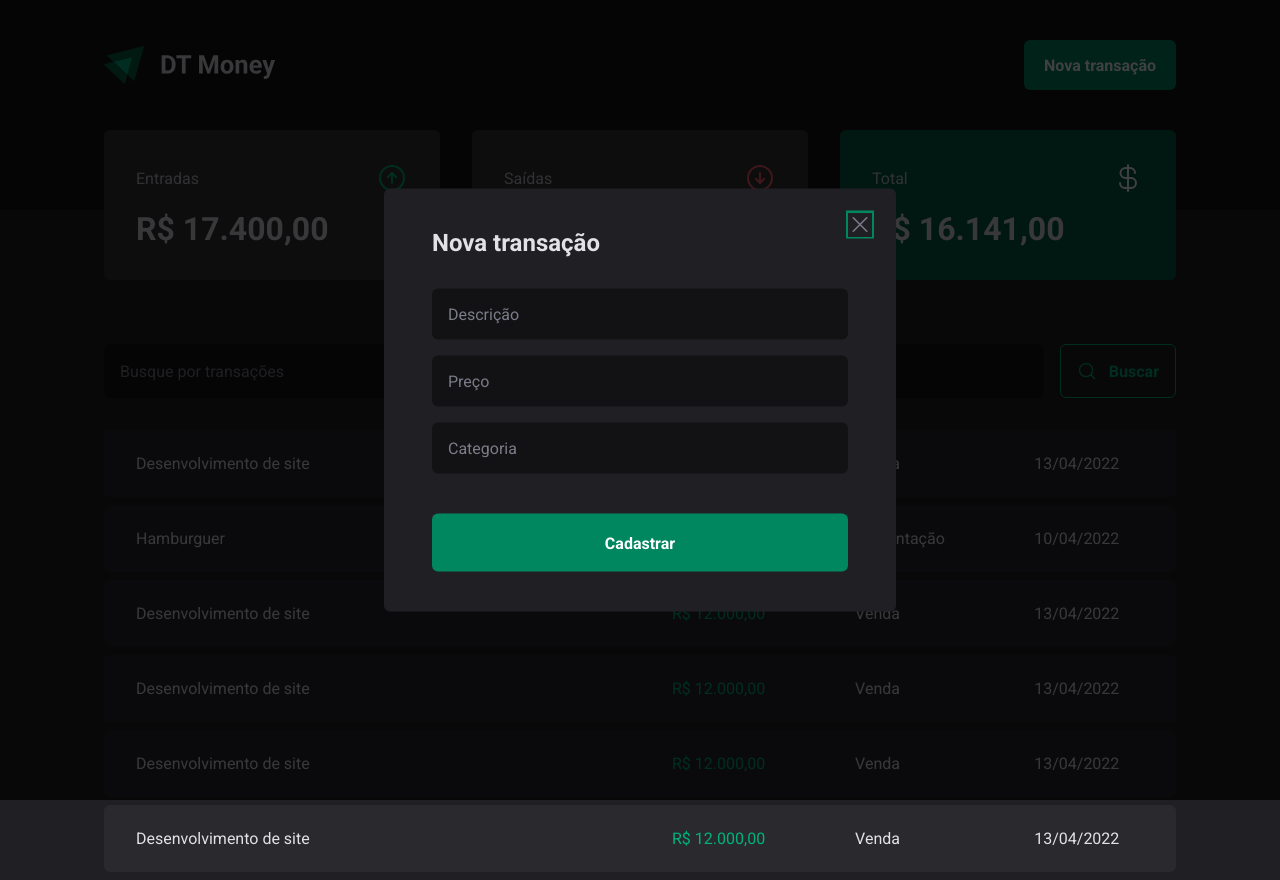
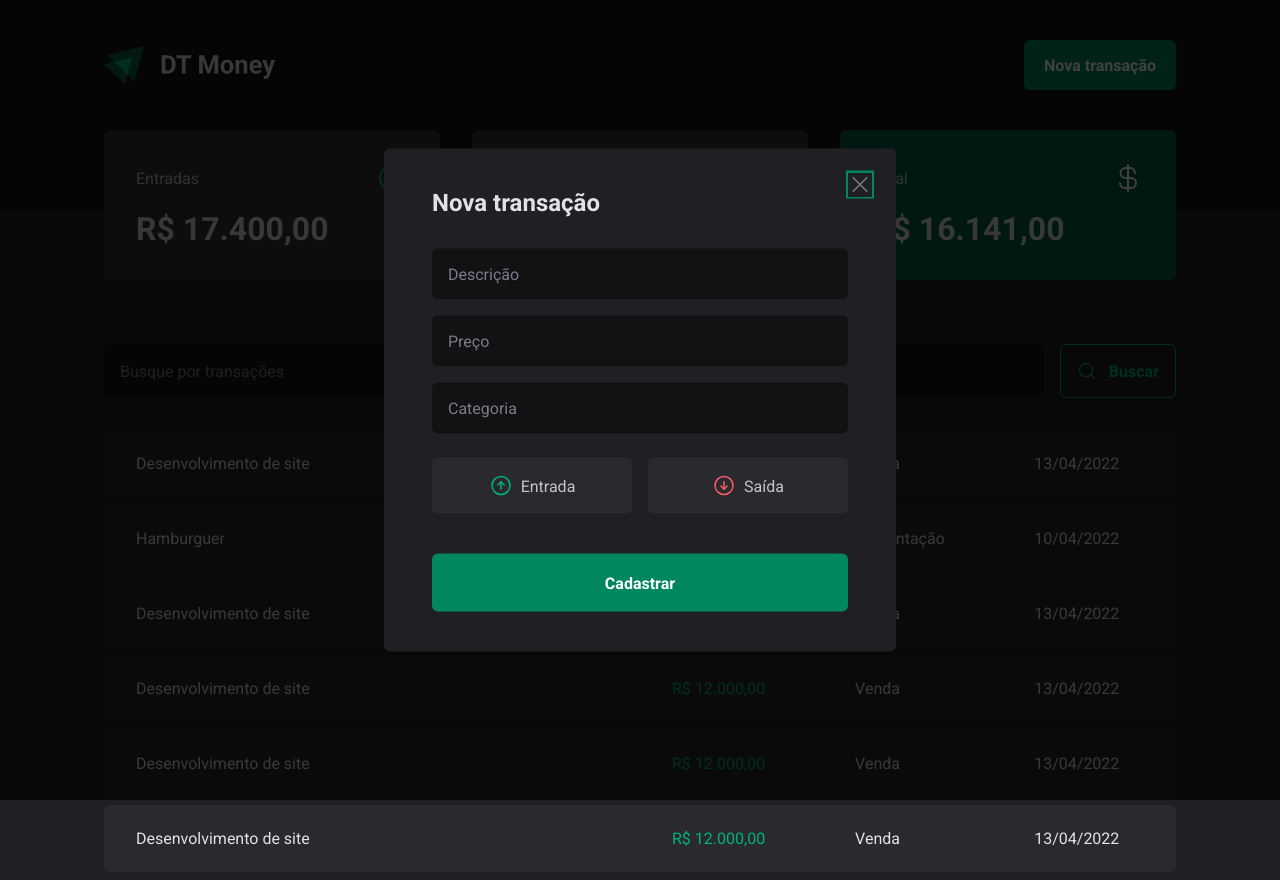
Before and after one commit to BrunoCaputo/dt-money, a React (Vite) app: page / in a window 1280 px wide. Both pictures are taken after a click on the button "Nova transação". Built offline with nearby package versions, Linux system fonts and the light colour scheme.

Commit message:
feat: Income and Outcome transaction modal buttons

```diff
--- a/src/components/NewTransactionModal/index.tsx
+++ b/src/components/NewTransactionModal/index.tsx
@@ -1,7 +1,13 @@
 import * as Dialog from "@radix-ui/react-dialog";
-import { X } from "phosphor-react";
+import { ArrowCircleDown, ArrowCircleUp, X } from "phosphor-react";
 
-import { CloseButton, Content, Overlay } from "./styles";
+import {
+  CloseButton,
+  Content,
+  Overlay,
+  TransactionType,
+  TransactionTypeButton,
+} from "./styles";
 
 export function NewTransactionModal() {
   return (
@@ -20,6 +26,17 @@
           <input type="number" placeholder="Preço" required />
           <input type="text" placeholder="Categoria" required />
 
+          <TransactionType>
+            <TransactionTypeButton type="button" $variant="income">
+              <ArrowCircleUp size={24} />
+              Entrada
+            </TransactionTypeButton>
+            <TransactionTypeButton type="button" $variant="outcome">
+              <ArrowCircleDown size={24} />
+              Saída
+            </TransactionTypeButton>
+          </TransactionType>
+
           <button type="submit">Cadastrar</button>
         </form>
       </Content>
--- a/src/components/NewTransactionModal/styles.ts
+++ b/src/components/NewTransactionModal/styles.ts
@@ -70,4 +70,42 @@
   color: ${({ theme }) => theme["gray-500"]};
 `;
 
-export { CloseButton, Content, Overlay };
+const TransactionType = styled.div`
+  display: grid;
+  grid-template-columns: repeat(2, 1fr);
+  gap: 1rem;
+  margin-top: 0.5rem;
+`;
+
+interface TransactionTypeButtonProps {
+  $variant: "income" | "outcome";
+}
+
+const TransactionTypeButton = styled.button<TransactionTypeButtonProps>`
+  background: ${({ theme }) => theme["gray-700"]};
+  color: ${({ theme }) => theme["gray-300"]};
+  padding: 1rem;
+
+  display: flex;
+  align-items: center;
+  justify-content: center;
+  gap: 0.5rem;
+
+  border: none;
+  border-radius: 6px;
+
+  cursor: pointer;
+
+  svg {
+    color: ${({ $variant, theme }) =>
+      $variant === "income" ? theme["green-300"] : theme["red-300"]};
+  }
+`;
+
+export {
+  CloseButton,
+  Content,
+  Overlay,
+  TransactionType,
+  TransactionTypeButton,
+};
```
